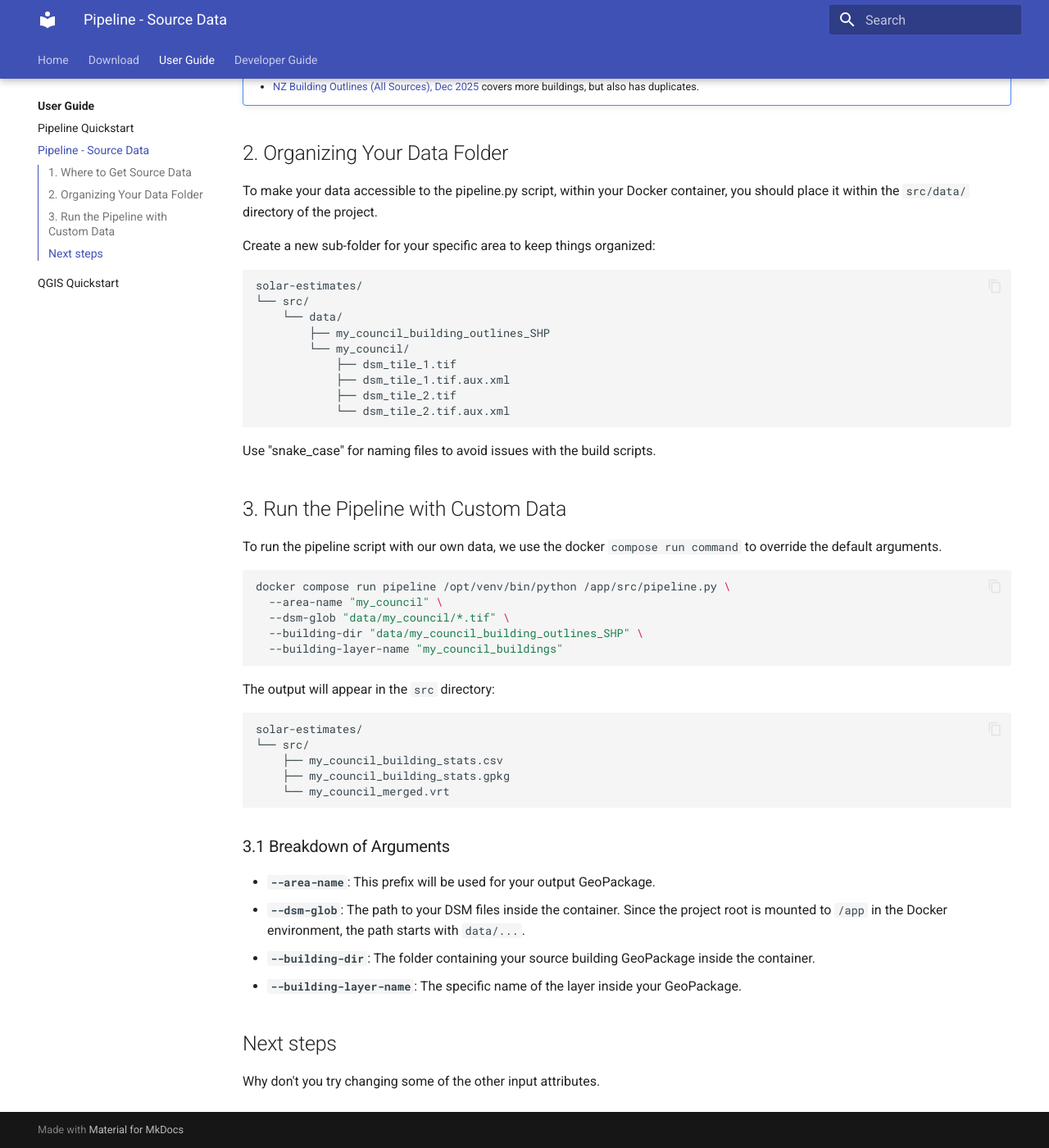
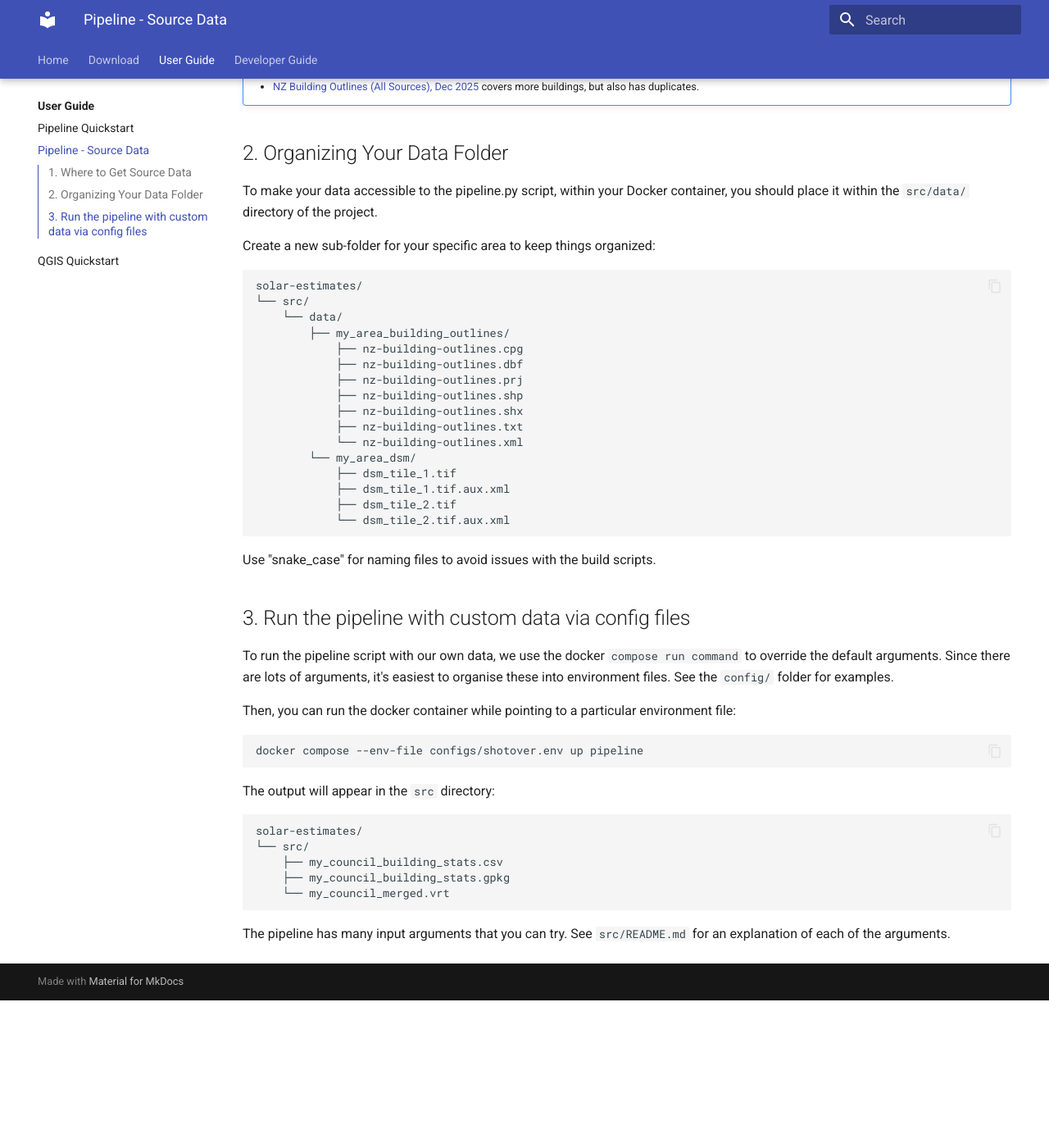
Before and after one commit to rewiring-nz/solar-estimates, an MkDocs documentation site: the page built from docs/user/how-to-use-your-own-data.md, in a window 1280 px wide and 1400 px high, scrolled down 1215 px. Shown: the whole window at 82% size. Built offline with MkDocs 1.6.1 and Material for MkDocs 9.7.7, drawn with Linux system fonts in a browser that asks for light colours; after the commit the page ends 2435 px from its top, so only the background shows below that.

Commit message:
feat: allow custom configs for docker compose (#100)
* feat: set up env configs for docker args
* feat: clarify input & output params

````diff
--- a/docs/user/how-to-use-your-own-data.md
+++ b/docs/user/how-to-use-your-own-data.md
@@ -42,12 +42,20 @@ For accurate solar modeling (including roof pitch and shading from chimneys or t
 To make your data accessible to the pipeline.py script, within your Docker container, you should place it within the `src/data/` directory of the project.
 
 Create a new sub-folder for your specific area to keep things organized:
+
 ```text
 solar-estimates/
 └── src/
     └── data/
-        ├── my_council_building_outlines_SHP
-        └── my_council/
+        ├── my_area_building_outlines/
+            ├── nz-building-outlines.cpg
+            ├── nz-building-outlines.dbf
+            ├── nz-building-outlines.prj
+            ├── nz-building-outlines.shp
+            ├── nz-building-outlines.shx
+            ├── nz-building-outlines.txt
+            └── nz-building-outlines.xml
+        └── my_area_dsm/
             ├── dsm_tile_1.tif
             ├── dsm_tile_1.tif.aux.xml
             ├── dsm_tile_2.tif
@@ -55,16 +63,15 @@ solar-estimates/
 ```
 
 Use "snake_case" for naming files to avoid issues with the build scripts.
-## 3. Run the Pipeline with Custom Data
 
-To run the pipeline script with our own data, we use the docker `compose run command` to override the default arguments.
+## 3. Run the pipeline with custom data via config files
+
+To run the pipeline script with our own data, we use the docker `compose run command` to override the default arguments. Since there are lots of arguments, it's easiest to organise these into environment files. See the `config/` folder for examples.
+
+Then, you can run the docker container while pointing to a particular environment file:
 
 ```bash
-docker compose run pipeline /opt/venv/bin/python /app/src/pipeline.py \
-  --area-name "my_council" \
-  --dsm-glob "data/my_council/*.tif" \
-  --building-dir "data/my_council_building_outlines_SHP" \
-  --building-layer-name "my_council_buildings"
+docker compose --env-file configs/shotover.env up pipeline
 ```
 
 The output will appear in the `src` directory:
@@ -77,11 +84,4 @@ solar-estimates/
     └── my_council_merged.vrt
 ```
 
-### 3.1 Breakdown of Arguments
-* **`--area-name`**: This prefix will be used for your output GeoPackage.
-* **`--dsm-glob`**: The path to your DSM files inside the container. Since the project root is mounted to `/app` in the Docker environment, the path starts with `data/...`.
-* **`--building-dir`**: The folder containing your source building GeoPackage inside the container.
-* **`--building-layer-name`**: The specific name of the layer inside your GeoPackage.
-
-## Next steps
-Why don't you try changing some of the other input attributes.
+The pipeline has many input arguments that you can try. See `src/README.md` for an explanation of each of the arguments.
````
Also changed, not shown: docker-compose.yml (+5 -5 lines), src/README.md (+4 -4 lines), 3 other files.
